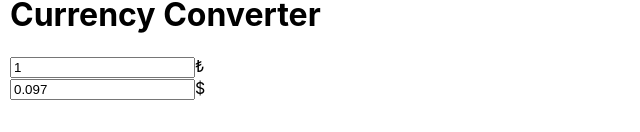
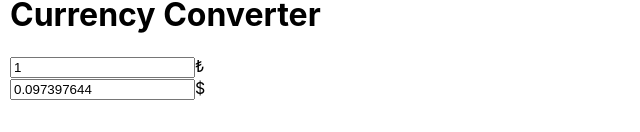
Before and after one commit to yeged/React-Recoil, a React (Create React App) app: page / in a window 1280 px wide. Shown: the part 326-458 px from the top of the page, without its empty margins (0-640 px from the left). Built offline with nearby package versions, Linux system fonts and the light colour scheme.

Commit message:
Selector set Function

```diff
--- a/src/components/SelectorsBasic/SelectorsBasic.tsx
+++ b/src/components/SelectorsBasic/SelectorsBasic.tsx
@@ -6,7 +6,7 @@ import {
   useRecoilValue,
 } from 'recoil';
 
-const exchangeRate = 0.097;
+const exchangeRate = 0.097397644;
 
 const tryState = atom<number>({
   key: 'tryState',
@@ -19,11 +19,15 @@ const usdSelector = selector<number>({
     const lira = get(tryState);
     return lira * exchangeRate;
   },
+  set: ({ set }, newUsdValue) => {
+    let newTrValue = +newUsdValue / exchangeRate;
+    set(tryState, newTrValue);
+  },
 });
 
 const SelectorsBasic = () => {
   const [lira, setLira] = useRecoilState(tryState);
-  const usd = useRecoilValue(usdSelector);
+  const [usd, setUSD] = useRecoilState(usdSelector);
 
   return (
     <div>
@@ -33,12 +37,16 @@ const SelectorsBasic = () => {
           id="tr"
           placeholder="₺"
           value={lira}
-          onChange={(e) => setLira(parseFloat(e.target.value))}
+          onChange={(e) => setLira(+e.target.value)}
         />
         <label htmlFor="tr">₺</label>
       </div>
       <div>
-        <input placeholder="$" value={usd} />
+        <input
+          placeholder="$"
+          value={usd}
+          onChange={(e) => setUSD(+e.target.value)}
+        />
         <label htmlFor="usd">$</label>
       </div>
     </div>
```
